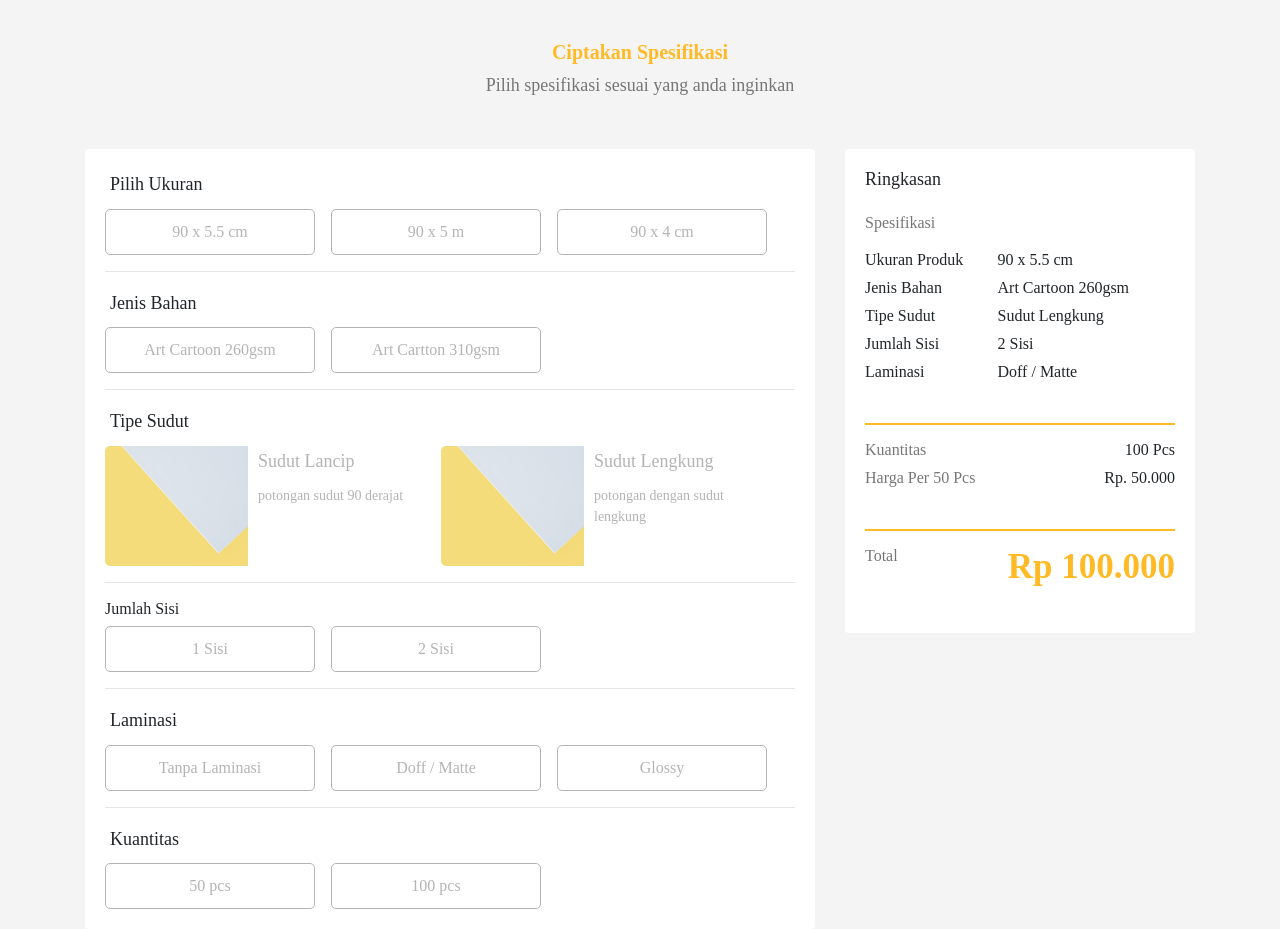
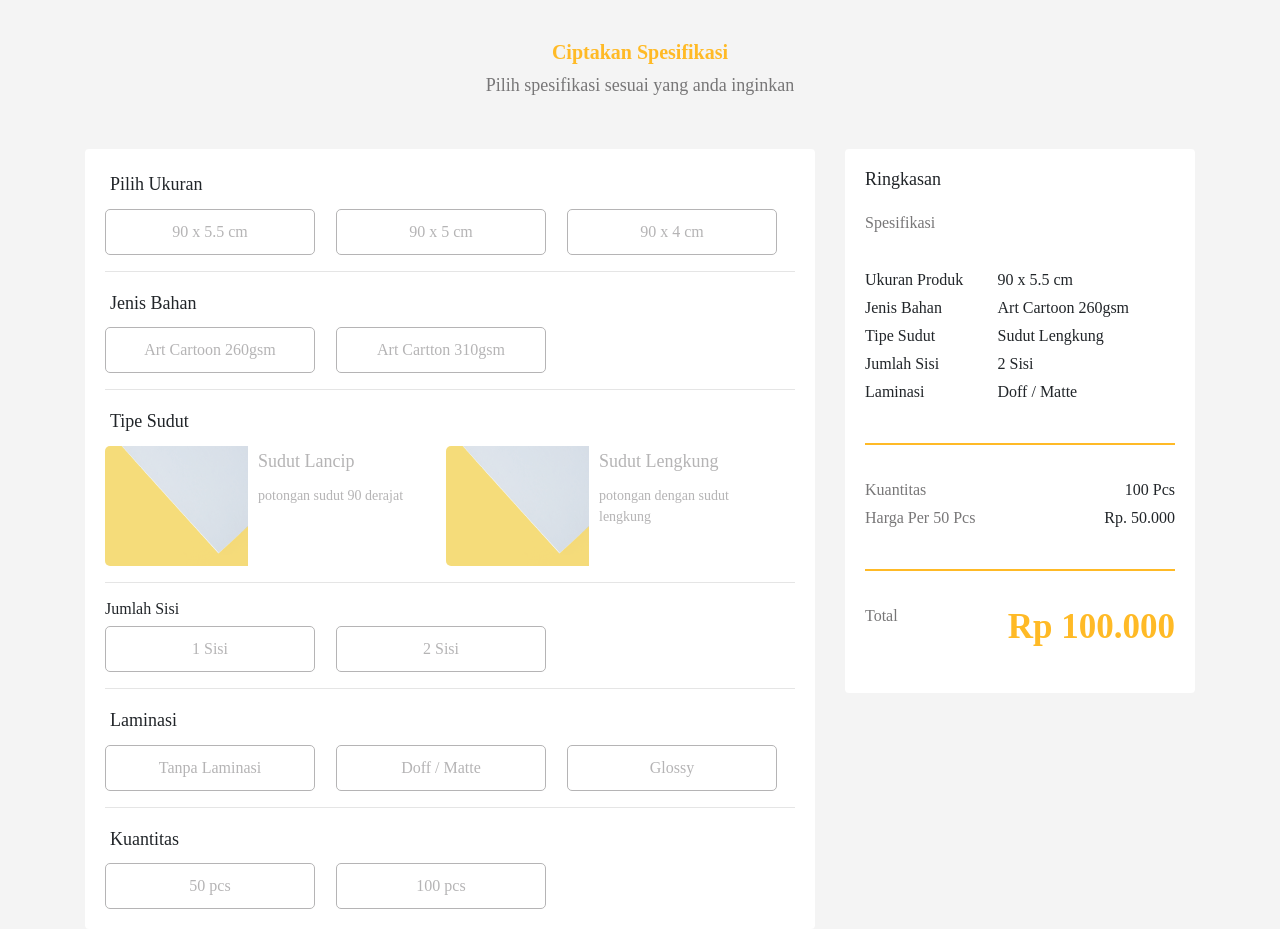
Before and after one commit to Rahadii/cronos, a plain HTML site: page index.html in a window 1280 px wide. Drawn offline with nearby package versions, Linux system fonts and the light colour scheme.

Commit message:
update newest

```diff
--- a/index.html
+++ b/index.html
@@ -26,7 +26,7 @@
               </div>
               <div class="form-check form-check-inline">
                 <input class="form-check-input bw-checkbox-custom" type="checkbox" name="list_option" id="ukuran2" value="90 x 5 m">
-                <label class="form-check-label bw-label-custom" for="ukuran2">90 x 5 m</label>
+                <label class="form-check-label bw-label-custom" for="ukuran2">90 x 5 cm</label>
               </div>
               <div class="form-check form-check-inline">
                 <input class="form-check-input bw-checkbox-custom" type="checkbox" name="list_option" id="ukuran3" value="90 x 4 cm">
--- a/styling/style.css
+++ b/styling/style.css
@@ -29,6 +29,10 @@ p.bw-cronos-sub-title {
 .header {
     margin-top: 40px;
     margin-bottom: 50px;
+}
+
+.form-check-inline {
+    margin-right: 17px;
 }
 
 /* .container {
@@ -111,6 +115,10 @@ input[type=checkbox]:checked + label{
     margin-top: 20px;
 }
 
+.table {
+    margin-top: 20px;
+}
+
 .table td {
     padding: 0 0 10px 0;
     border-top: none;
```
